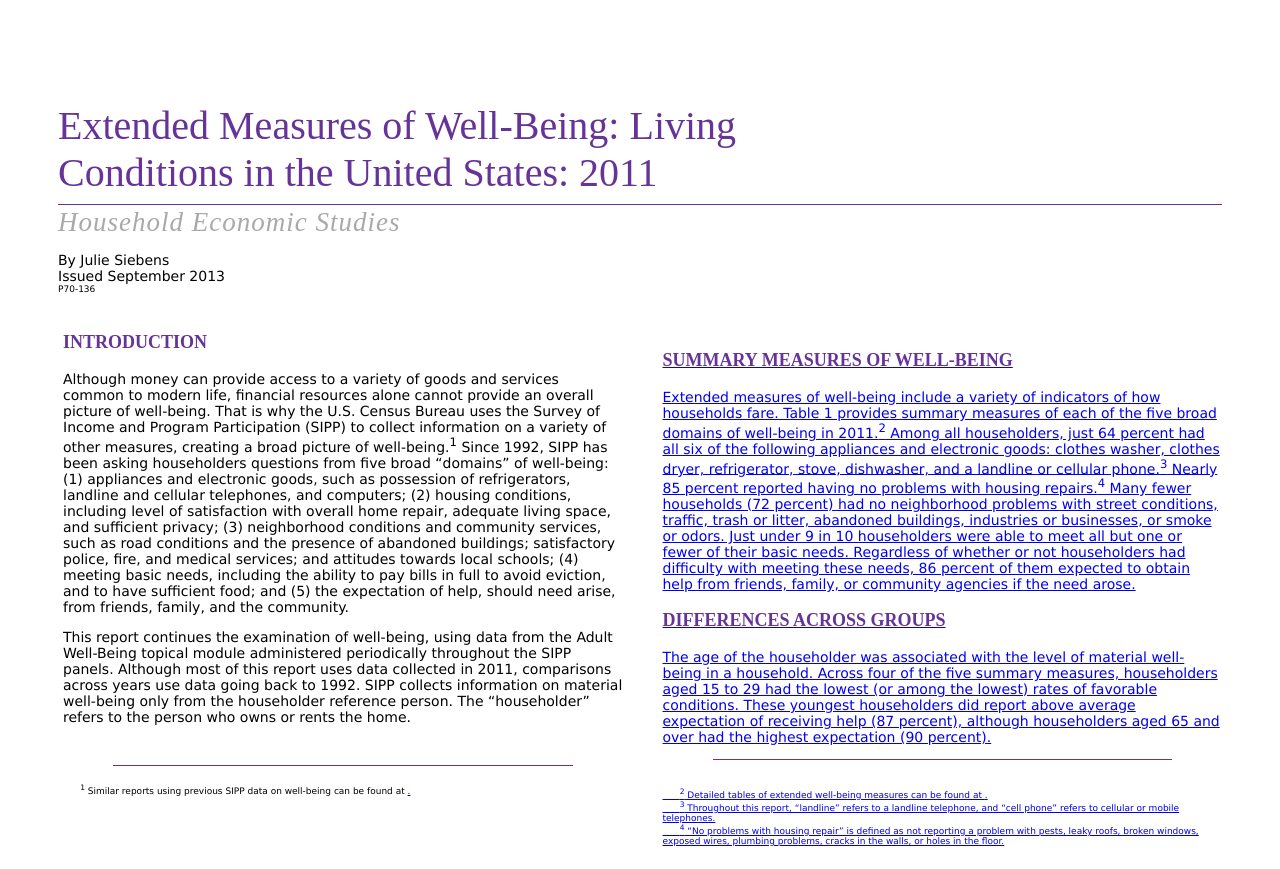
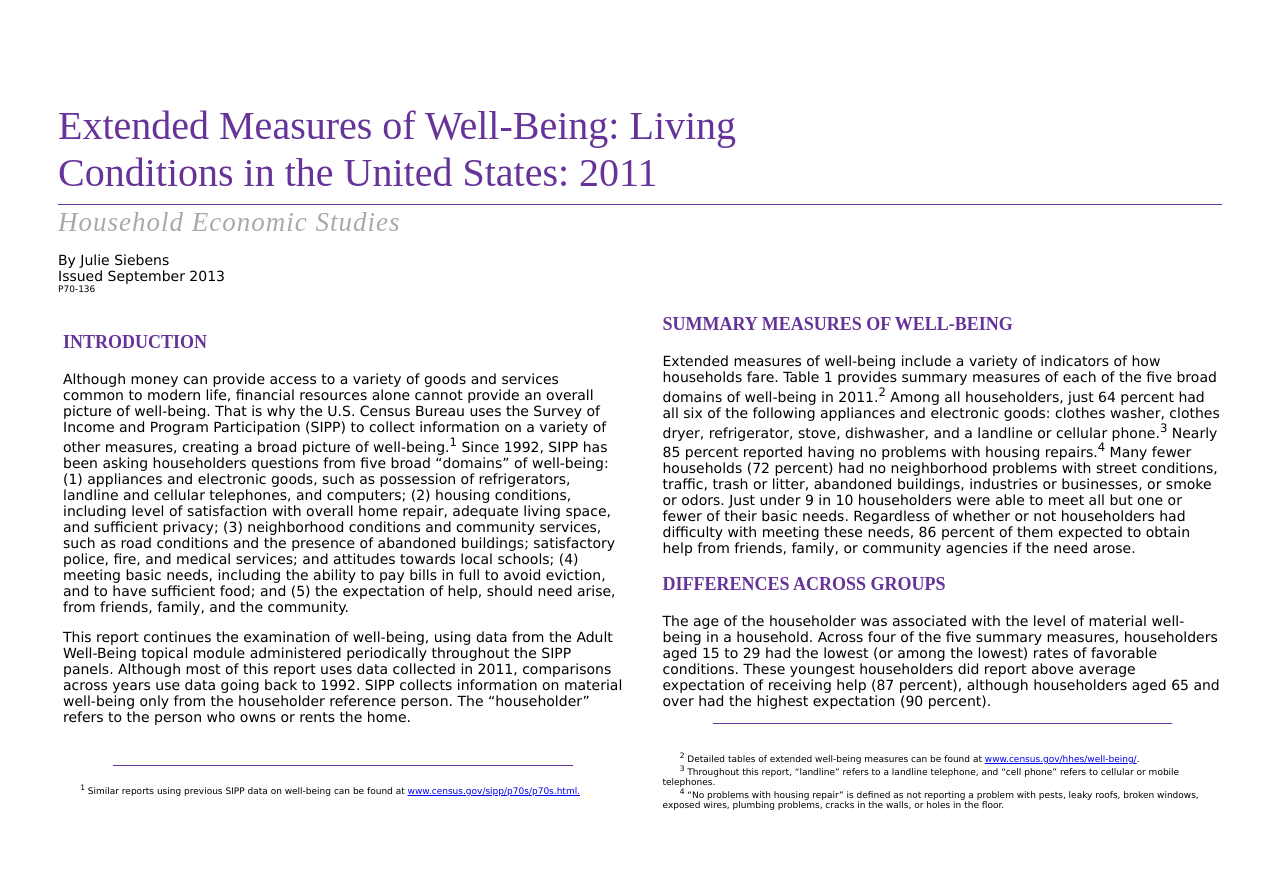
Before and after one commit to Balvania/lesson-3-geog863, a plain HTML site: page index.html in a window 1280 px wide. After the commit the page ends 844 px from the top, so only its background shows below. Drawn offline with Linux system fonts and the light colour scheme.

Commit message:
Update index.html
Fixed hyperlinks

```diff
--- a/index.html
+++ b/index.html
@@ -107,7 +107,7 @@
 			<br/>
 			<hr/>
 			<h5>
-				&nbsp;&nbsp;&nbsp;&nbsp;&nbsp;&nbsp;<sup>1</sup> Similar reports using previous SIPP data on well-being can be found at <a href="www.census.gov/sipp/p70s/p70s.html">.
+				&nbsp;&nbsp;&nbsp;&nbsp;&nbsp;&nbsp;<sup>1</sup> Similar reports using previous SIPP data on well-being can be found at <a href="www.census.gov/sipp/p70s/p70s.html">www.census.gov/sipp/p70s/p70s.html.</a>
 			</h5>
 			<br/>
 	        	<h3>SUMMARY MEASURES OF WELL-BEING</h3>
@@ -123,7 +123,7 @@
 			<hr/>
 			<h5>
 				<br/>
-				&nbsp;&nbsp;&nbsp;&nbsp;&nbsp;&nbsp;<sup>2</sup> Detailed tables of extended well-being measures can be found at <a href="www.census.gov/hhes/well-being/">.<br/>
+				&nbsp;&nbsp;&nbsp;&nbsp;&nbsp;&nbsp;<sup>2</sup> Detailed tables of extended well-being measures can be found at <a href="www.census.gov/hhes/well-being/">www.census.gov/hhes/well-being/</a>.<br/>
 				&nbsp;&nbsp;&nbsp;&nbsp;&nbsp;&nbsp;<sup>3</sup> Throughout this report, “landline” refers to a landline telephone, and “cell phone” refers to cellular or mobile telephones.<br/>
 				&nbsp;&nbsp;&nbsp;&nbsp;&nbsp;&nbsp;<sup>4</sup> “No problems with housing repair” is defined as not reporting a problem with pests, leaky roofs, broken windows, exposed wires, plumbing problems, cracks in the walls, or holes in the floor.<br/>
 			</h5>
```
